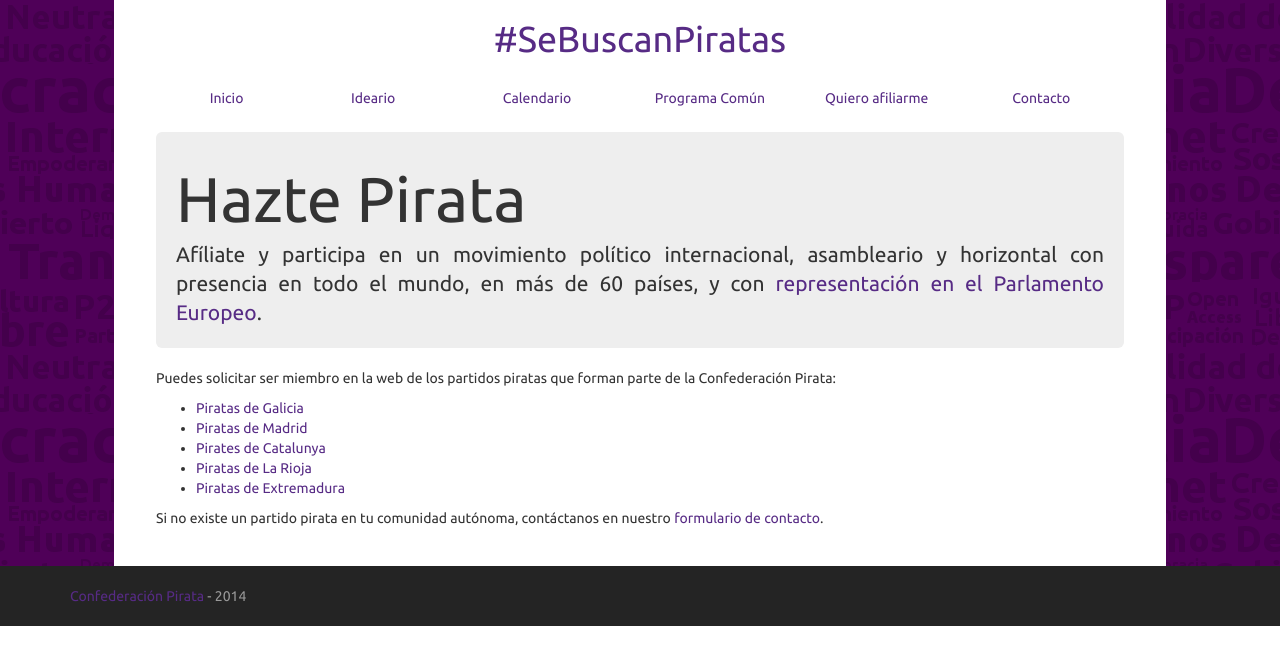
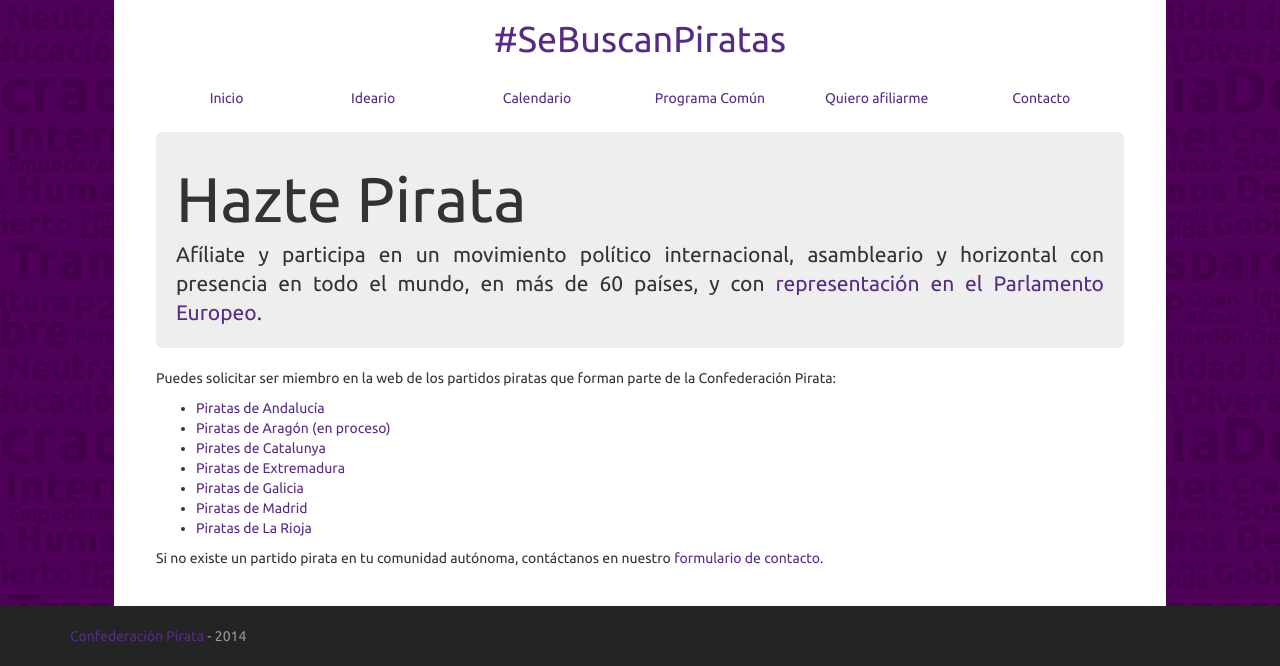
Before and after one commit to confederacion-pirata/bandera, a Django app: page /join-us in a window 1280 px wide. Shown: the part 201-867 px from the top of the page. Before the commit the page ends 827 px from the top, so only its background shows below. Run offline with Django 3.2, Linux system fonts and the light colour scheme; parts of the project's set-up code (start-up, migrations or seed data) failed here and were passed over; some libraries are stand-ins or nearby versions.

Commit message:
Better parties’ list.

```diff
--- a/meme/templates/index.html
+++ b/meme/templates/index.html
@@ -11,6 +11,6 @@
 <p>¡Tienes hasta el 22 de Enero!</p>
 {% endblock %}
 {% block content %}
-<div class="alert alert-warning"><strong>Aviso sólo para afiliados:</strong> si eres afiliado de <a href="http://confederacionpirata.org/quienes-somos/">un partido pirata de la Confederación</a>, no necesitas registrarte. Si quieres ser candidato, ponte en contacto con tu partido.</div>
+<div class="alert alert-warning"><strong>Aviso sólo para afiliados:</strong> si eres afiliado de <a href="/join-us">un partido pirata de la Confederación</a>, no necesitas registrarte. Si quieres ser candidato, ponte en contacto con tu partido.</div>
 {% crispy form %}
 {% endblock %}
--- a/meme/templates/join_us.html
+++ b/meme/templates/join_us.html
@@ -11,11 +11,13 @@
 {% block content %}
 <p>Puedes solicitar ser miembro en la web de los partidos piratas que forman parte de la Confederación Pirata:</p>
 <ul>
+<li><a class="extern" href="http://www.piratasdeandalucia.org/sobre-nosotros/" target="_blank">Piratas de Andalucía</a></li>
+<li><a class="extern" href="http://pirataaragon.es/" target="_blank">Piratas de Aragón (en proceso)</a></li>
+<li><a class="extern" href="https://xifrat.pirata.cat/alta_afiliats" title="Pirates de Catalunya" target="_blank">Pirates de Catalunya</a></li>
+<li><a class="extern" href="http://piratasdeextremadura.net/index.php/hazte-pirata" target="_blank">Piratas de Extremadura</a></li>
 <li><a class="extern" href="https://piratasdegalicia.org/web/afiliacion" title="Piratas de Galicia" target="_blank">Piratas de Galicia</a></li>
 <li><a class="extern" href="http://piratasdemadrid.org/hazte-pirata/" title="Piratas de Madrid" target="_blank">Piratas de Madrid</a></li>
-<li><a class="extern" href="https://xifrat.pirata.cat/alta_afiliats" title="Pirates de Catalunya" target="_blank">Pirates de Catalunya</a></li>
 <li><a class="extern" href="http://pirataslarioja.org/" target="_blank">Piratas de La Rioja</a></li>
-<li><a class="extern" href="http://blog.piratasdeextremadura.org/" target="_blank">Piratas de Extremadura</a></li>
 </ul>
 <p>Si no existe un partido pirata en tu comunidad autónoma, contáctanos en nuestro <a href="https://confederacionpirata.org/contacto/" title="formulario de contacto">formulario de contacto</a>.</p>
 {% endblock %}
```
